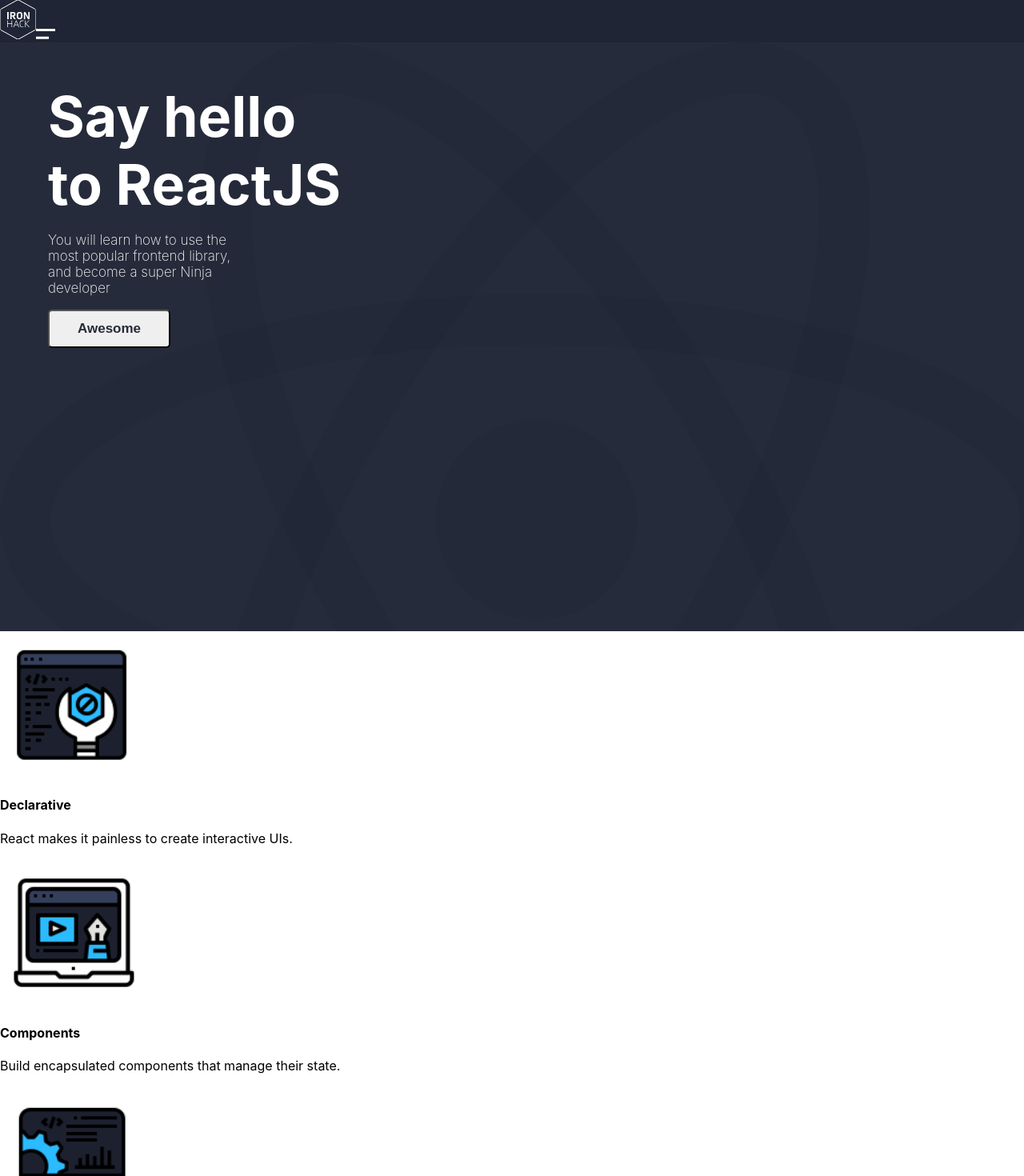
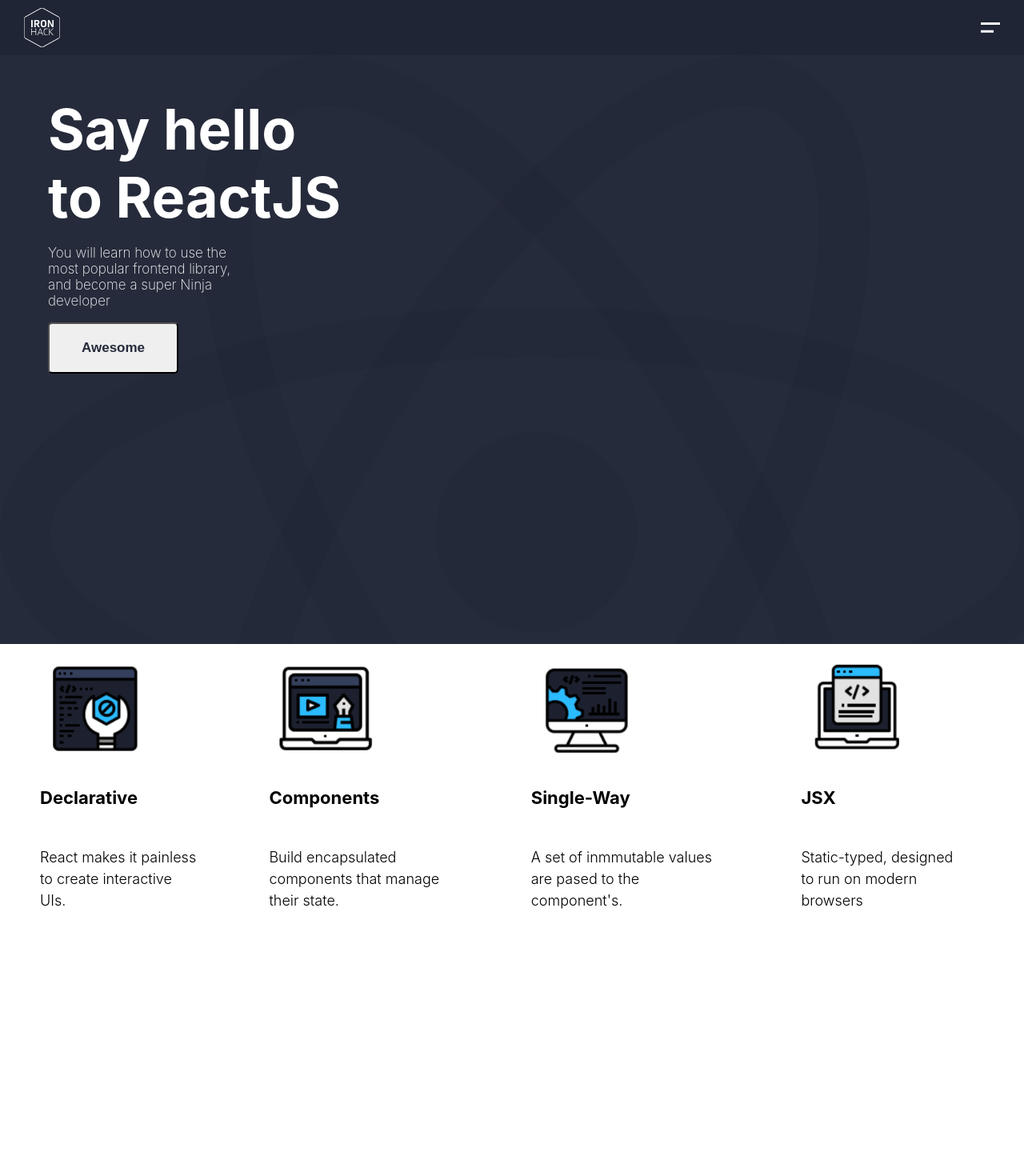
Before and after one commit to tinycarol/lab-hello-ironhack, a React (Create React App) app: page / in a window 1280 px wide. Shown: the top 1470 px of the page at 80% size. After the commit the page ends 1167 px from the top, so only its background shows below. Built offline with nearby package versions, Linux system fonts and the light colour scheme.

Commit message:
css done

```diff
--- a/src/App.js
+++ b/src/App.js
@@ -2,46 +2,42 @@ import React from "react";
 import "./App.css";
 import Card from "./components/Card/Card";
 import Hero from "./components/Hero/Hero";
-import Navbar from './components/Navbar/Navbar';
-
-
+import Navbar from "./components/Navbar/Navbar";
 
 const App = () => {
-
 	const cards = [
 		{
 			img: "/images/icon1.png",
-            title: 'Declarative',
-            text: "React makes it painless to create interactive UIs."
+			title: "Declarative",
+			text: "React makes it painless to create interactive UIs.",
 		},
 		{
-            img:"/images/icon2.png",
-            title:"Components",
-            text:"Build encapsulated components that manage their state."
-
+			img: "/images/icon2.png",
+			title: "Components",
+			text: "Build encapsulated components that manage their state.",
 		},
 		{
-            img:"/images/icon3.png",
-            title:"Single-Way",
-            text:"A set of inmmutable values are pased to the component's."
+			img: "/images/icon3.png",
+			title: "Single-Way",
+			text: "A set of inmmutable values are pased to the component's.",
 		},
 		{
-            img:"/images/icon4.png",
-            title:"JSX",
-            text:"Static-typed, designed to run on modern browsers"
-        }
-    ]
+			img: "/images/icon4.png",
+			title: "JSX",
+			text: "Static-typed, designed to run on modern browsers",
+		},
+	];
 	return (
 		<div className="App">
-            <Navbar/>
-            <Hero/>
-            {cards.map(({img,title,text}) => {
-                return <Card img={img} title={title} text={text} key={img} />
-            } )}
+			<Navbar />
+			<Hero />
+			<div className="Container">
+				{cards.map(({ img, title, text }) => {
+					return <Card img={img} title={title} text={text} key={img} />;
+				})}
 			</div>
-    )
-
-}
-
+		</div>
+	);
+};
 
 export default App;
--- a/src/components/Card/Card.css
+++ b/src/components/Card/Card.css
@@ -0,0 +1,34 @@
+.Card > img{
+    height: 140px;
+    width: 140px;
+
+
+}
+
+.Card {
+   padding: 10px 20px;
+   display: flex;
+   flex-direction: column;
+
+}
+
+.Card p {
+    font-size: 18px;
+    font-weight: 300;
+    line-height: 1.5;
+    width: 80%;
+}
+
+.Card h4 {
+    font-size: 22px;
+}
+
+.Container {
+    display: flex;
+	flex-direction: row;
+	flex-wrap: nowrap;
+	justify-content: space-between;
+	align-items: center;
+	align-content: center;
+    margin-left: 30px;
+}
--- a/src/components/Hero/Hero.css
+++ b/src/components/Hero/Hero.css
@@ -1,5 +1,5 @@
 .Hero {
-    background-repeat: no-repeat;
+
     background-size: cover;
     width: 100%;
     background-color: #1f2535f7;
@@ -25,7 +25,7 @@
 
 .Hero > button {
     color: #1f2535f7 ;
-    padding: 12px 35px;
+    padding: 20px 40px;
     font-weight: 600;
     font-size: 17px;
     border-radius: 5px;
--- a/src/components/Navbar/Navbar.css
+++ b/src/components/Navbar/Navbar.css
@@ -1,7 +1,14 @@
 .Navbar {
-    background-color: #1f2535
+    background-color: #1f2535;
+    padding: 10px 0;
+    display: flex;
+	flex-direction: row;
+	flex-wrap: nowrap;
+	justify-content: space-between;
+	align-items: center;
+	align-content: stretch;
 }
 
 .Navbar > img {
-
+    margin: 0 30px;
 }
--- a/src/components/Navbar/Navbar.js
+++ b/src/components/Navbar/Navbar.js
@@ -3,7 +3,7 @@ import './Navbar.css';
 const Navbar = () => {
     return(
         <div className='Navbar'>
-            <img src="images/ironhack-logo.svg"  className='Navbar-img'alt="logo"/>
+            <img src="images/ironhack-logo.svg" alt="logo"/>
             <img src="images/menu-top.svg" alt="logo"/>
         </div>
     )
```
Also changed, not shown: src/components/Card/Card.js (+10 -10 lines). Lines whose indentation alone changed are shown as unchanged.
